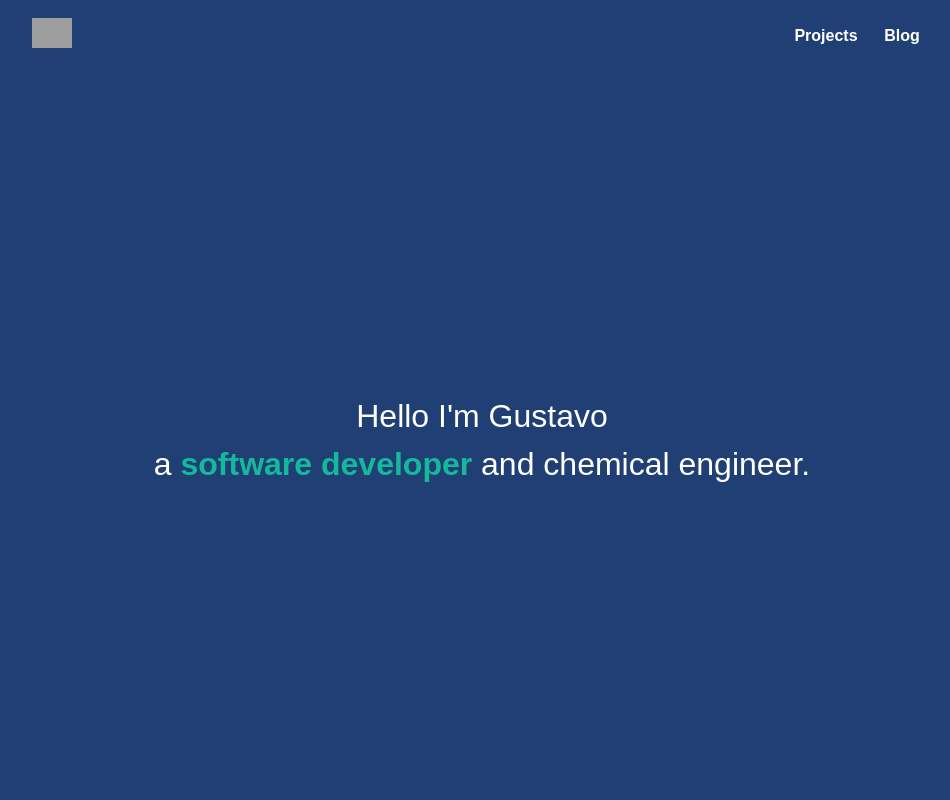
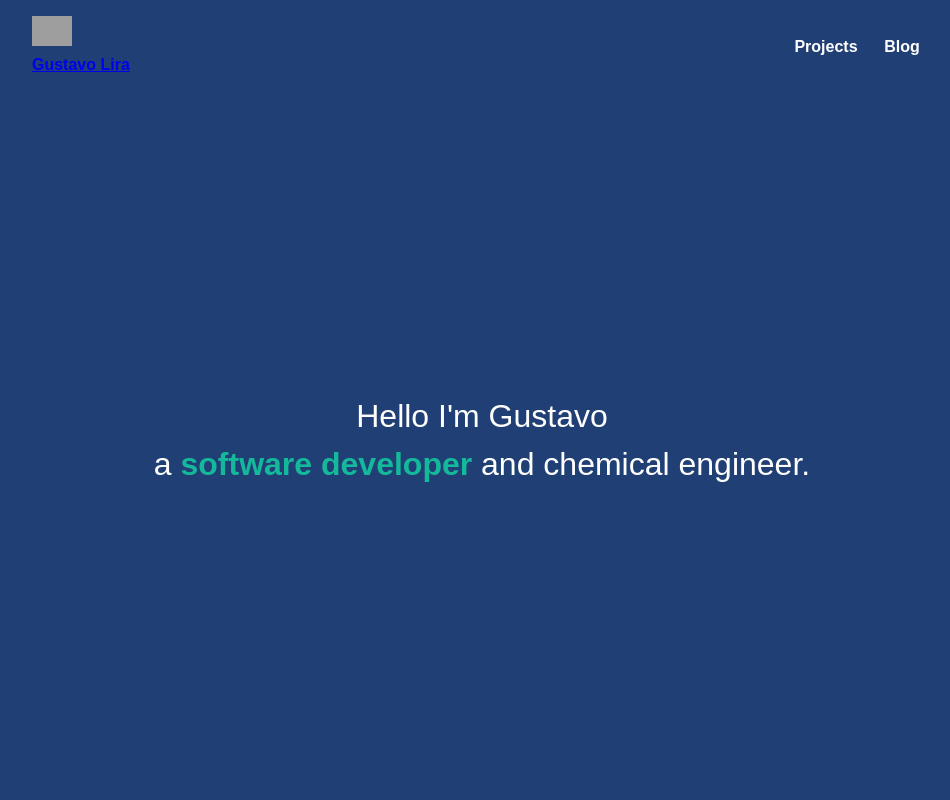
Before and after one commit to GustavoLira-ChE/GustavoLira-ChE.github.io, a React app: page / in a window 1280 px wide. Shown: the top 800 px of the page, without its empty margins (158-1108 px from the left). Built offline with nearby package versions, Linux system fonts and the light colour scheme; grey boxes are pictures that could not be loaded.

Commit message:
add: Name into header

```diff
--- a/src/containers/Header.jsx
+++ b/src/containers/Header.jsx
@@ -9,6 +9,7 @@ const Header = () => {
                 <ImageContainer>
                     <Link to="/">
                         <img src="./assets/android-chrome-192x192.png" alt="" />
+                        <h1>Gustavo Lira</h1>
                     </Link>
                 </ImageContainer>
                 <UnorderList>
```
